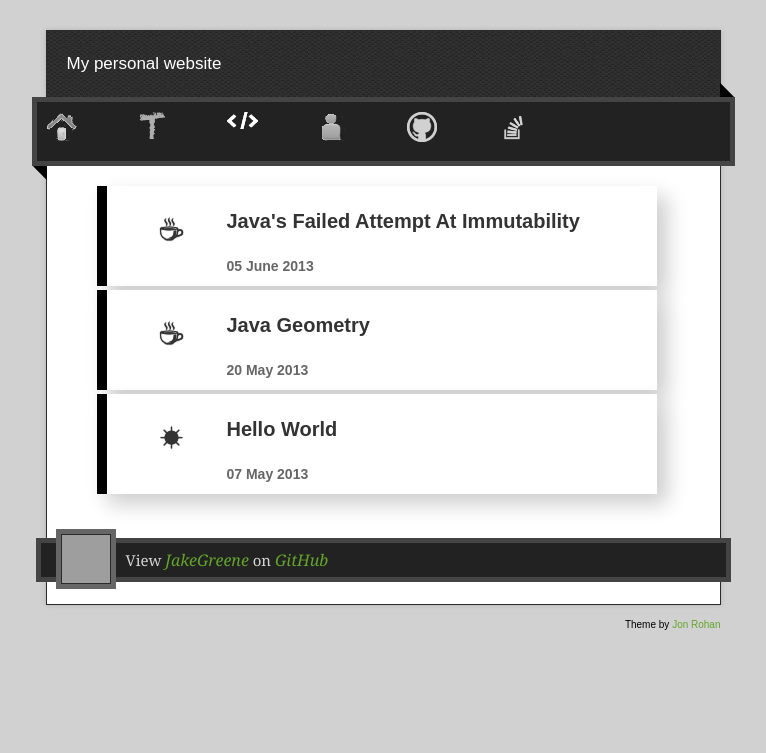
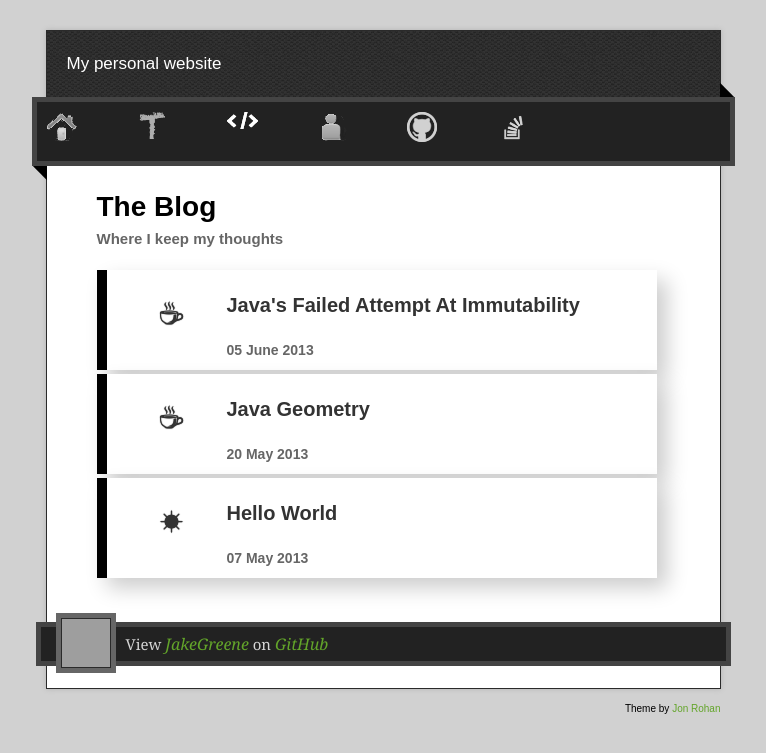
Before and after one commit to JakeGreene/JakeGreene.github.io, a Jekyll site: the page built from blog/index.html, in a window 1280 px wide. Shown: the top 753 px of the page, without its empty margins (257-1023 px from the left). Built offline with Jekyll 4.4.1, drawn with Linux system fonts in a browser that asks for light colours; nearby versions of some CDN libraries; grey boxes are pictures that could not be loaded.

Commit message:
Add Blog Page Title
The blog page really needed a main
header and sub-heading in order to
make it complete

```diff
--- a/blog/index.html
+++ b/blog/index.html
@@ -1,6 +1,10 @@
 ---
 layout: default
 ---
+<div class="blog-headers">
+  <h1 class="blog-header">The Blog</h1>
+  <h4 class="blog-sub">Where I keep my thoughts</h4>
+</div>
 <ul class="blog-entries">
   {% for post in site.posts %}
     <li>
--- a/stylesheets/blog_list.css
+++ b/stylesheets/blog_list.css
@@ -7,6 +7,8 @@ font-name: FreeSerifregular
 accent-colour: 63a52a
 elem-background: 343434
 listing-width: 550px
+
+sub-colour: 666
 ---
 
 @font-face {
@@ -95,7 +97,7 @@ h3.blog-entry-header {
 /* The sub-heading for a blog entry */
 h2.blog-entry-sub {
   font-size: 14px;
-  color: #666;
+  color: #{{ page.sub-colour }};
   -webkit-transition: all 300ms ease-in-out;
   -moz-transition: all 300ms ease-in-out;
   -o-transition: all 300ms ease-in-out;
@@ -121,3 +123,17 @@ h2.blog-entry-sub {
 .blog-entries li:hover .blog-entry-sub {
   color: #fff;
 }
+
+div.blog-headers {
+  margin-left: 30px;
+}
+
+h1.blog-header {
+  margin-bottom: 0;
+}
+
+h4.blog-sub {
+  margin: 0;
+  font-size: 15px;
+  color: #{{ page.sub-colour }};
+}
```
